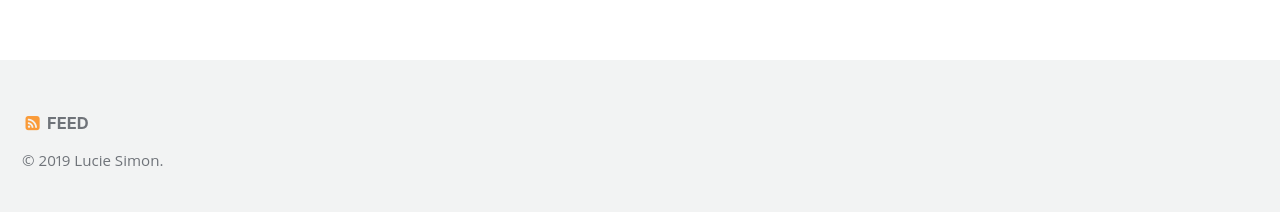
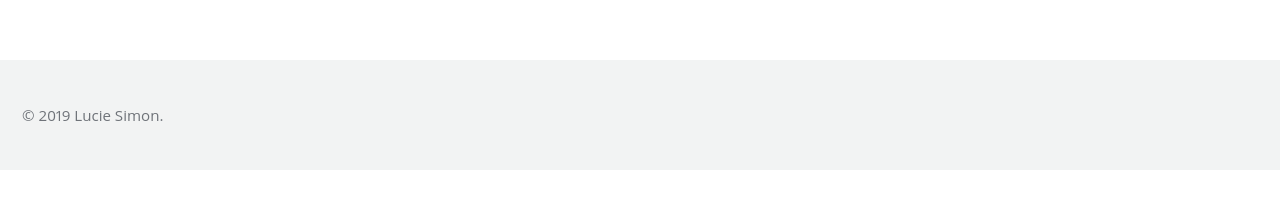
Before and after one commit to luciesimonavocate/luciesimonavocate.github.io, a Jekyll site: the page built from _pages/home.md, in a window 1280 px wide. Shown: the part 1483-1695 px from the top of the page. Built offline with Jekyll 4.4.1, drawn with Linux system fonts in a browser that asks for light colours; after the commit the page ends 1653 px from its top, so only the background shows below that.

Commit message:
Update footer.html

```diff
--- a/_includes/footer.html
+++ b/_includes/footer.html
@@ -18,7 +18,6 @@
     {% if site.author.bitbucket %}
       <li><a href="https://bitbucket.org/{{ site.author.bitbucket }}"><i class="fa fa-fw fa-bitbucket" aria-hidden="true"></i> Bitbucket</a></li>
     {% endif %}
-    <li><a href="{% if site.atom_feed.path %}{{ site.atom_feed.path }}{% else %}{{ '/feed.xml' | absolute_url }}{% endif %}"><i class="fa fa-fw fa-rss-square" aria-hidden="true"></i> {{ site.data.ui-text[site.locale].feed_label | default: "Feed" }}</a></li>
   </ul>
 </div>
 
```
